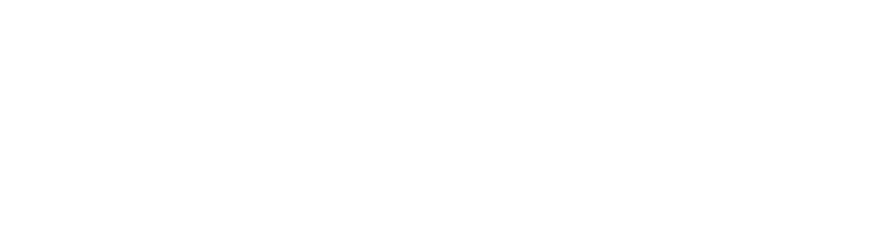
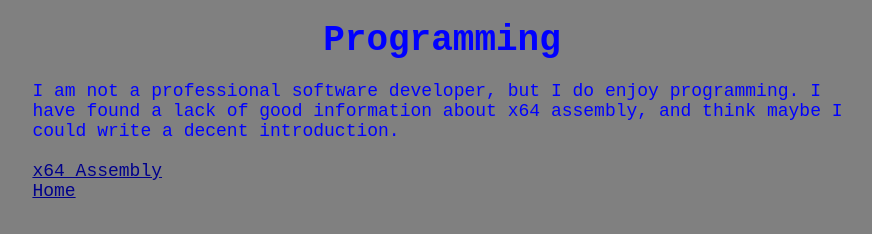
Before and after one commit to macromore/davidandkat-source, a plain HTML site: page programming.html in a window 1280 px wide. Shown: the whole page, without its empty margins (198-1070 px from the left). Drawn offline with Linux system fonts and the light colour scheme.

Commit message:
Initial commit asm.html

```diff
--- a/programming.html
+++ b/programming.html
@@ -3,9 +3,23 @@
 <head>
     <meta charset="UTF-8">
     <meta name="viewport" content="width=device-width, initial-scale=1.0">
+    <link rel="stylesheet" href="style.css">
     <title>Programming</title>
 </head>
 <body>
-
+    <div class="center">
+        <h1 class="heading">
+            Programming
+        </h1>
+        <p>
+            I am not a professional software developer, but I do enjoy programming.
+            I have found a lack of good information about x64 assembly, and think maybe I could write a decent introduction.
+        </p>
+        <p>
+            <a href="asm.html">x64 Assembly</a>
+            <br>
+            <a href="index.html">Home</a>
+        </p>
+    </div>
 </body>
 </html>
```
Also changed, not shown: asm.html (added, +24 -0 lines).
